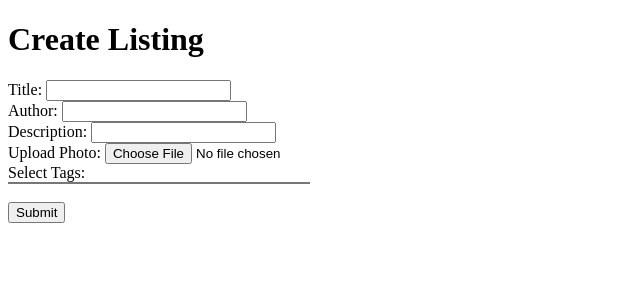
After one commit to tudoran2007/BookLoop, a Flask app: template templates/createlisting.html in a window 1280 px wide. The commit adds this page. Shown: the top 300 px of the page, without its empty margins (0-640 px from the left). Run offline with Flask 3, Linux system fonts and the light colour scheme; the template is opened without the code that fills it, so the values that code supplies are empty.

Commit message:
listing and searching of books

```diff
--- a/app.py
+++ b/app.py
@@ -1,6 +1,7 @@
 from database import *
 from functools import wraps
 import hashlib
+from PIL import Image
 from flask import Flask, render_template, url_for, request, redirect, session
 
 app = Flask(__name__)
@@ -12,7 +13,7 @@ def hash(value):
 def login_required(view):
     @wraps(view)
     def wrapped_view(**kwargs):
-        if 'username' not in session or 'password_hash' not in session:
+        if 'username' not in session or 'password_hash' not in session or not checklogin(session['username'], session['password_hash']):
             return redirect(url_for('login'))
         return view(**kwargs)
     return wrapped_view
@@ -67,12 +68,63 @@ def logout():
 @app.route('/booksearch', methods=['GET', 'POST'])
 @login_required
 def booksearch():
-    return render_template('booksearch.html')
 
-@app.route('/addbook', methods=['GET', 'POST'])
+    booklist = [{'id':i[0], 'title':i[1], 'author':i[2], 'tags':[j[0] for j in cursor.execute("SELECT tags.tagname FROM tags, booktags WHERE booktags.bookid = ? AND booktags.tagid = tags.id", (i[0],))]} for i in cursor.execute("SELECT * FROM books").fetchall()]
+
+    if request.method == 'POST':
+        title = request.form.get('title')
+        author = request.form.get('author')
+        tags = request.form.getlist('tags')
+
+        query = "SELECT * FROM books WHERE 1=1"
+
+        if title:
+            query += f" AND title LIKE '%{title}%'"
+
+        if author:
+            query += f" AND author LIKE '%{author}%'"
+
+        if tags:
+            for i in tags:
+                id = cursor.execute("SELECT id FROM tags WHERE tagname = ?", (i,)).fetchone()[0]
+                query += f" AND id IN (SELECT bookid FROM booktags WHERE tagid = {id})"
+
+        booklist = [{'id':i[0], 'title':i[1], 'author':i[2], 'description':i[3]} for i in cursor.execute(query).fetchall()]
+
+    return render_template('booksearch.html', availabletags=[i[0] for i in cursor.execute("SELECT tagname FROM tags")], books=booklist)
+
+@app.route('/createlisting', methods=['GET', 'POST'])
 @login_required
-def addbook():
-    return render_template('addbook.html')
+def createlisting():
+    if request.method == 'POST':
+        title = request.form.get('title')
+        author = request.form.get('author')
+        description = request.form.get('description')
+        tags = request.form.getlist('tags')
+        photo = request.files['photo']
+
+        ownerid = cursor.execute("SELECT id FROM users WHERE username = ?", (session['username'],)).fetchone()[0]
+
+        addbook(title, author, description, ownerid, tags)
+
+        bookid = cursor.execute("SELECT id FROM books WHERE title = ? AND author = ? AND description = ? AND currentowner = ? ORDER BY id DESC", (title, author, description, ownerid)).fetchone()[0]
+
+        filepath = f"static/photos/{bookid}.jpeg"
+        image = Image.open(photo)
+        image = image.convert('RGB')
+        image.save(filepath, 'JPEG')
+
+        return redirect(url_for('home'))
+
+    return render_template('createlisting.html', availabletags=[i[0] for i in cursor.execute("SELECT tagname FROM tags").fetchall()])
+
+@app.route('/bookinfo/<int:bookid>')
+@login_required
+def bookinfo(bookid):
+    book = cursor.execute("SELECT * FROM books WHERE id = ?", (bookid,)).fetchone()
+    tags = [i[0] for i in cursor.execute("")]
+
+    return render_template('bookinfo.html', book=book, tags=tags)
 
 if __name__ == '__main__':
-    app.run(debug=True)
+    app.run(debug=True, port=8080)
--- /dev/null
+++ b/templates/createlisting.html
@@ -0,0 +1,38 @@
+<!DOCTYPE html>
+<html lang="en">
+<head>
+    <meta charset="UTF-8">
+    <meta name="viewport" content="width=device-width, initial-scale=1.0">
+    <title>BookLoop</title>
+    <h1>Create Listing</h1>
+    <style>
+        .scrollable-menu {
+            max-height: 80px;
+            overflow-y: auto;
+            border: 1px solid #777;
+            width: 300px;
+        }
+    </style>
+</head>
+<body>
+    <form action="/createlisting" method="post" enctype="multipart/form-data">
+        <label for="title">Title:</label> <input type="text" id="title" name="title" required>
+        <br>
+        <label for="author">Author:</label> <input type="text" id="author" name="author" required>
+        <br>
+        <label for="description">Description:</label> <input type="text" id="description" name="description" required>
+        <br>
+        <label for="photo">Upload Photo:</label> <input type="file" id="photo" name="photo" accept="image/*" required>
+        <br>
+        <label for="tags">Select Tags:</label>
+        <br>
+        <div class="scrollable-menu">
+            {% for tag in availabletags %}
+                <input type="checkbox" name="tags" value="{{ tag }}">{{tag}}</input>
+                <br>
+            {% endfor %}
+        </div>
+        <br>
+        <input type="submit" value="Submit">
+    </form>
+</body>
```
Also changed, not shown: database.py (+5 -3 lines), templates/addbook.html (deleted, +0 -11 lines), templates/booksearch.html (+41 -1 lines), database.db (deleted), static/photos/2.jpeg (added).
